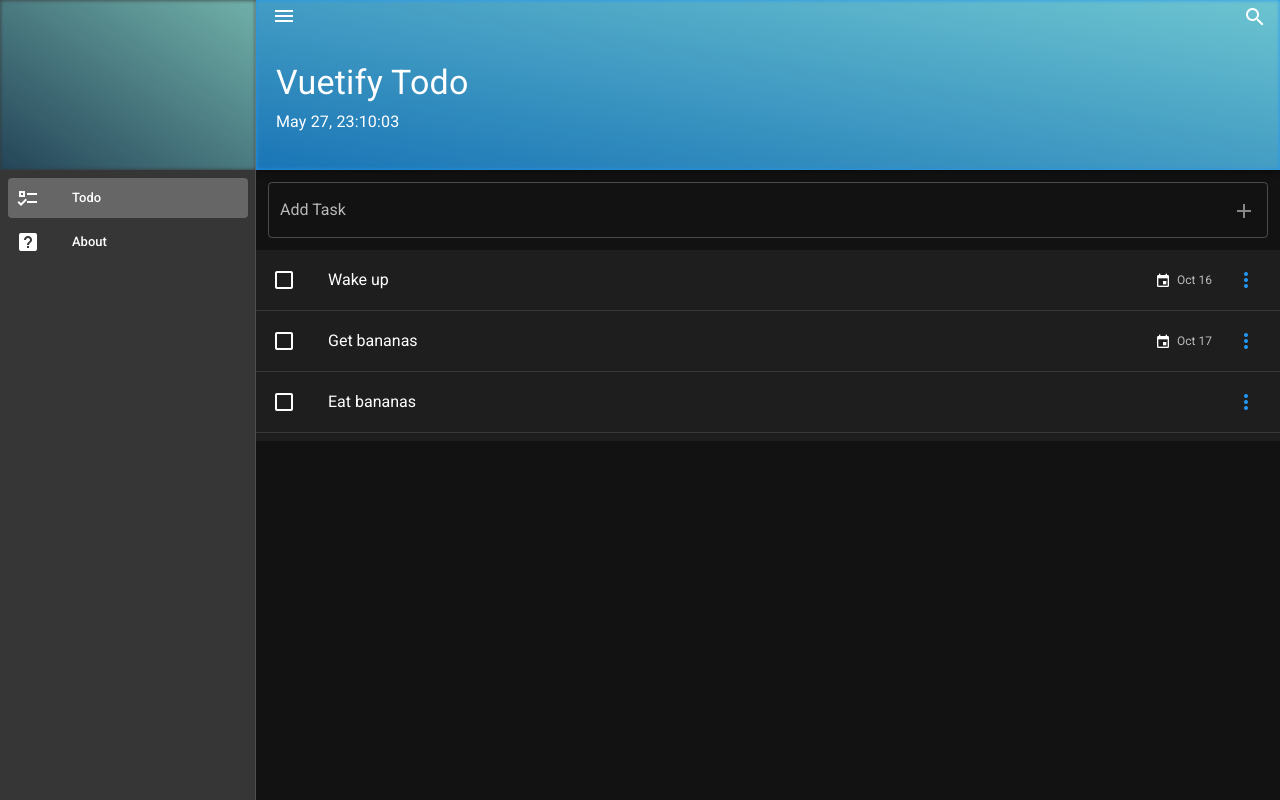
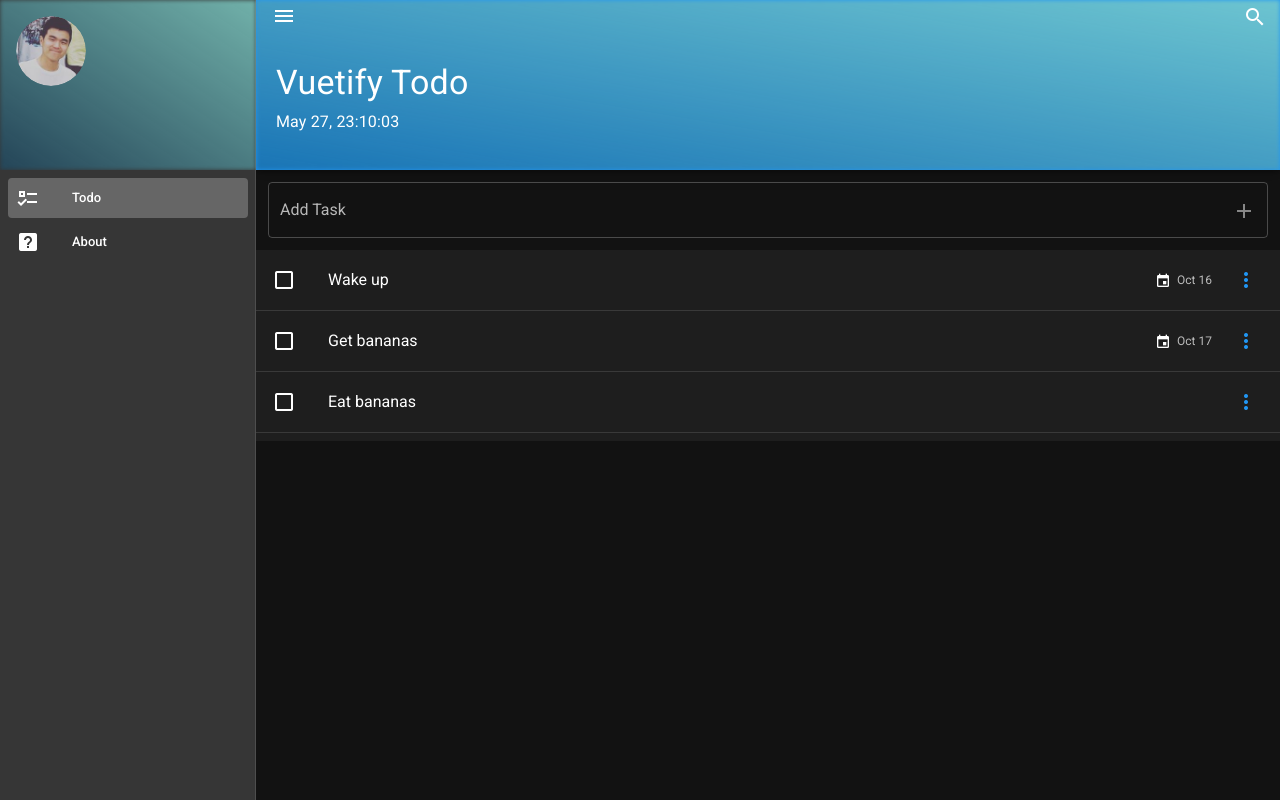
Before and after one commit to calvindio/vuetify-todo, a Vue app: page / in a window 1280 px wide. Built offline with nearby package versions, Linux system fonts and the light colour scheme.

Commit message:
2. add v-avatar

```diff
--- a/src/App.vue
+++ b/src/App.vue
@@ -1,11 +1,13 @@
 <template lang="pug">
 v-app#inspire
 	v-navigation-drawer(v-model='drawer', app)
-		v-img(
+		v-img.pa-4(
 			src='mountains.jpg',
 			height='170',
 			gradient='to top right, rgba(19,84,122,.5), rgba(128,208,199,.8)'
 		)
+			v-avatar(size='70')
+				img(src='calvin.jpg', alt='profile picture')
 		v-list(dense, nav)
 			v-list-item(v-for='item in items', :key='item.title', :to='item.to', link)
 				v-list-item-icon
```
Also changed, not shown: public/calvin.jpg (added).
